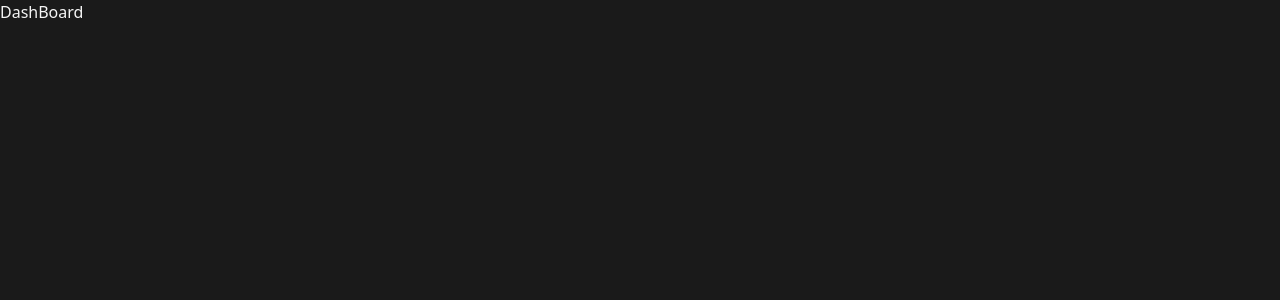
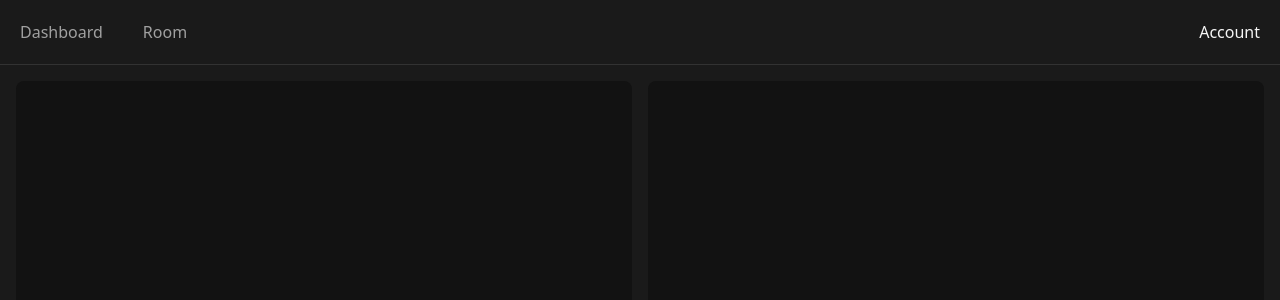
Before and after one commit to maneeshtej/code-smart, a Next.js app: page /Dashboard in a window 1280 px wide. Shown: the top 300 px of the page. Built offline with nearby package versions, Linux system fonts and the light colour scheme.

Commit message:
feat: added Dashboard Layout and Page

```diff
--- /dev/null
+++ b/src/app/Dashboard/layout.jsx
@@ -0,0 +1,13 @@
+// app/dashboard/layout.jsx
+
+import HeaderBar from "@/components/Dashboard/Header/Header";
+import React from "react";
+
+export default function DashboardLayout({ children }) {
+  return (
+    <div className="h-screen w-screen flex flex-col overflow-hidden">
+      <HeaderBar />
+      <div className="flex-1 overflow-hidden">{children}</div>
+    </div>
+  );
+}
--- a/src/app/Dashboard/page.jsx
+++ b/src/app/Dashboard/page.jsx
@@ -1,7 +1,15 @@
 import React from "react";
 
-const DashBoard = () => {
-  return <div>DashBoard</div>;
-};
+export default function DashboardPage() {
+  return (
+    <div className="h-full w-full overflow-auto flex flex-col">
+      <div className="flex flex-col xl:flex-row p-4 gap-4 min-h-full">
+        {/* Left Panel */}
+        <div className="flex-1 bg-bg-dark rounded-lg min-h-[70vh] xl:h-full"></div>
 
-export default DashBoard;
+        {/* Right Panel */}
+        <div className="flex-1 bg-bg-dark rounded-lg min-h-[70vh] xl:h-full"></div>
+      </div>
+    </div>
+  );
+}
--- a/src/app/globals.css
+++ b/src/app/globals.css
@@ -5,6 +5,7 @@
   --color-bg-dark: #121212;
   --color-text: #f5f5f5;
   --color-text-light: #a1a1a1;
+  --color-border-light: rgb(50, 50, 50);
 
   --color-pastel-red: #ff3b3b; /* 🔥 Saturated red */
   --color-pastel-orange: #ffaa3c; /* 🍊 Juicy orange */
--- a/src/app/layout.js
+++ b/src/app/layout.js
@@ -1,5 +1,6 @@
 import { Geist, Geist_Mono } from "next/font/google";
 import "./globals.css";
+import HeaderBar from "@/components/Dashboard/Header/Header";
 
 export const metadata = {
   title: "Create Next App",
--- a/src/app/page.js
+++ b/src/app/page.js
@@ -1,6 +1,5 @@
 "use client";
 
-import { FullButton, TextButton } from "@/components/buttons/buttons";
 import { useRouter } from "next/navigation";
 import React from "react";
 
@@ -11,7 +10,9 @@ const LandingPage = (path) => {
   };
   return (
     <div className="h-screen w-screen fixed flex flex-col gap-20 items-center justify-center">
-      <FullButton name={"SignUp"} onClick={() => router.push("/SignUp/")} />
+      <button className="full-button" onClick={() => router.push("/SignUp/")}>
+        Sign Up
+      </button>
       <button className="full-button" onClick={() => router.push("/SignIn/")}>
         Sign In
       </button>
--- /dev/null
+++ b/src/components/Dashboard/Header/Header.jsx
@@ -0,0 +1,17 @@
+import React from "react";
+
+const HeaderBar = () => {
+  return (
+    <div className="border-b-border-light border-b-1 p-5 flex items-center justify-between gap-10">
+      <div className="flex gap-10">
+        <span className={`cursor-pointer text-text-light`}>Dashboard</span>
+        <span className={`cursor-pointer text-text-light`}>Room</span>
+      </div>
+      <div>
+        <span>Account</span>
+      </div>
+    </div>
+  );
+};
+
+export default HeaderBar;
--- a/src/components/buttons/buttons.js
+++ /dev/null
@@ -1,21 +0,0 @@
-export const TextButton = ({ color, name, onClick }) => {
-  return (
-    <button
-      className={`text-pastel-blue cursor-pointer py-2`}
-      onPress={onPress}
-    >
-      {name}
-    </button>
-  );
-};
-
-export const FullButton = ({ name, onClick }) => {
-  return (
-    <button
-      className={`bg-pastel-blue cursor-pointer py-2 rounded-md px-4 font-bold`}
-      onClick={onClick}
-    >
-      {name}
-    </button>
-  );
-};
```
